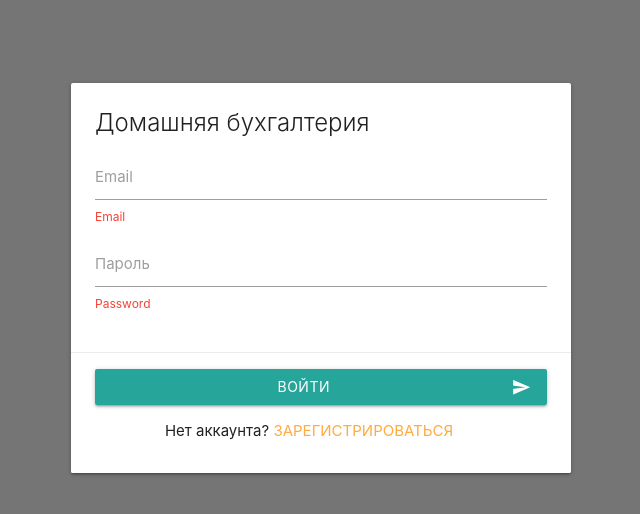
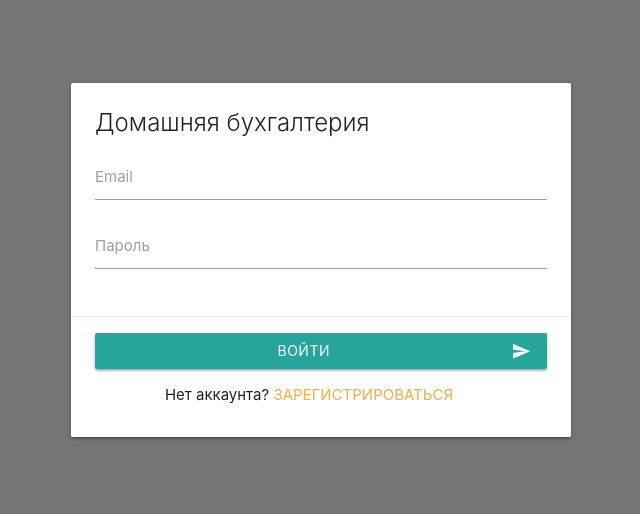
Before and after one commit to vitalysoroko95/vue-crm, a Vue app: page /login in a window 1280 px wide. Shown: the top 514 px of the page, without its empty margins (319-959 px from the left). Built offline with nearby package versions, Linux system fonts and the light colour scheme.

Commit message:
feat: add dinamic validation

```diff
--- a/src/views/LoginView.vue
+++ b/src/views/LoginView.vue
@@ -3,14 +3,18 @@
     <div class="card-content">
       <span class="card-title">Домашняя бухгалтерия</span>
       <div class="input-field">
-        <input id="email" type="text" class="validate" />
+        <input id="email" type="text" v-model.trim="email" />
+        <small class="helper-text invalid" v-if="v$.email.$error">{{
+          v$.email.$errors[0].$message
+        }}</small>
         <label for="email">Email</label>
-        <small class="helper-text invalid">Email</small>
       </div>
       <div class="input-field">
-        <input id="password" type="password" class="validate" />
+        <input id="password" type="password" v-model.trim="password" />
         <label for="password">Пароль</label>
-        <small class="helper-text invalid">Password</small>
+        <small class="helper-text invalid" v-if="v$.password.$error">{{
+          v$.password.$errors[0].$message
+        }}</small>
       </div>
     </div>
     <div class="card-action">
@@ -30,11 +34,27 @@
 </template>
 
 <script>
+import { useVuelidate } from '@vuelidate/core';
+import { required, email, minLength } from '@vuelidate/validators';
+
 export default {
-  name: "login",
+  setup: () => ({
+    v$: useVuelidate(),
+  }),
+  data: () => ({
+    email: '',
+    password: '',
+  }),
+  validations: () => ({
+    email: { email, required },
+    password: { required, minLength: minLength(6) },
+  }),
   methods: {
     submitHandler() {
-      this.$router.push("/");
+      this.v$.$validate();
+      if (!this.v$.$error) {
+        this.$router.push('/');
+      }
     },
   },
 };
--- a/src/views/RegisterView.vue
+++ b/src/views/RegisterView.vue
@@ -3,9 +3,11 @@
     <div class="card-content">
       <span class="card-title">Домашняя бухгалтерия</span>
       <div class="input-field">
-        <input id="email" type="text" />
+        <input id="email" type="text" v-model.trim="email" />
+        <small class="helper-text invalid" v-if="v$.email.$error">{{
+          v$.email.$errors[0].$message
+        }}</small>
         <label for="email">Email</label>
-        <small class="helper-text invalid">Email</small>
       </div>
       <div class="input-field">
         <input id="password" type="password" class="validate" />
@@ -13,9 +15,11 @@
         <small class="helper-text invalid">Password</small>
       </div>
       <div class="input-field">
-        <input id="name" type="text" class="validate" />
-        <label for="name">Имя</label>
-        <small class="helper-text invalid">Name</small>
+        <input id="password" type="password" v-model.trim="password" />
+        <label for="password">Пароль</label>
+        <small class="helper-text invalid" v-if="v$.password.$error">{{
+          v$.password.$errors[0].$message
+        }}</small>
       </div>
       <p>
         <label>
@@ -34,7 +38,7 @@
 
       <p class="center">
         Уже есть аккаунт?
-        <a href="/">Войти!</a>
+        <router-link to="/login">Войти</router-link>
       </p>
     </div>
   </form>
```
Also changed, not shown: src/main.js (+7 -9 lines), src/router/index.js (+37 -37 lines), 1 other file (tests, documents, lock files or other folders).
